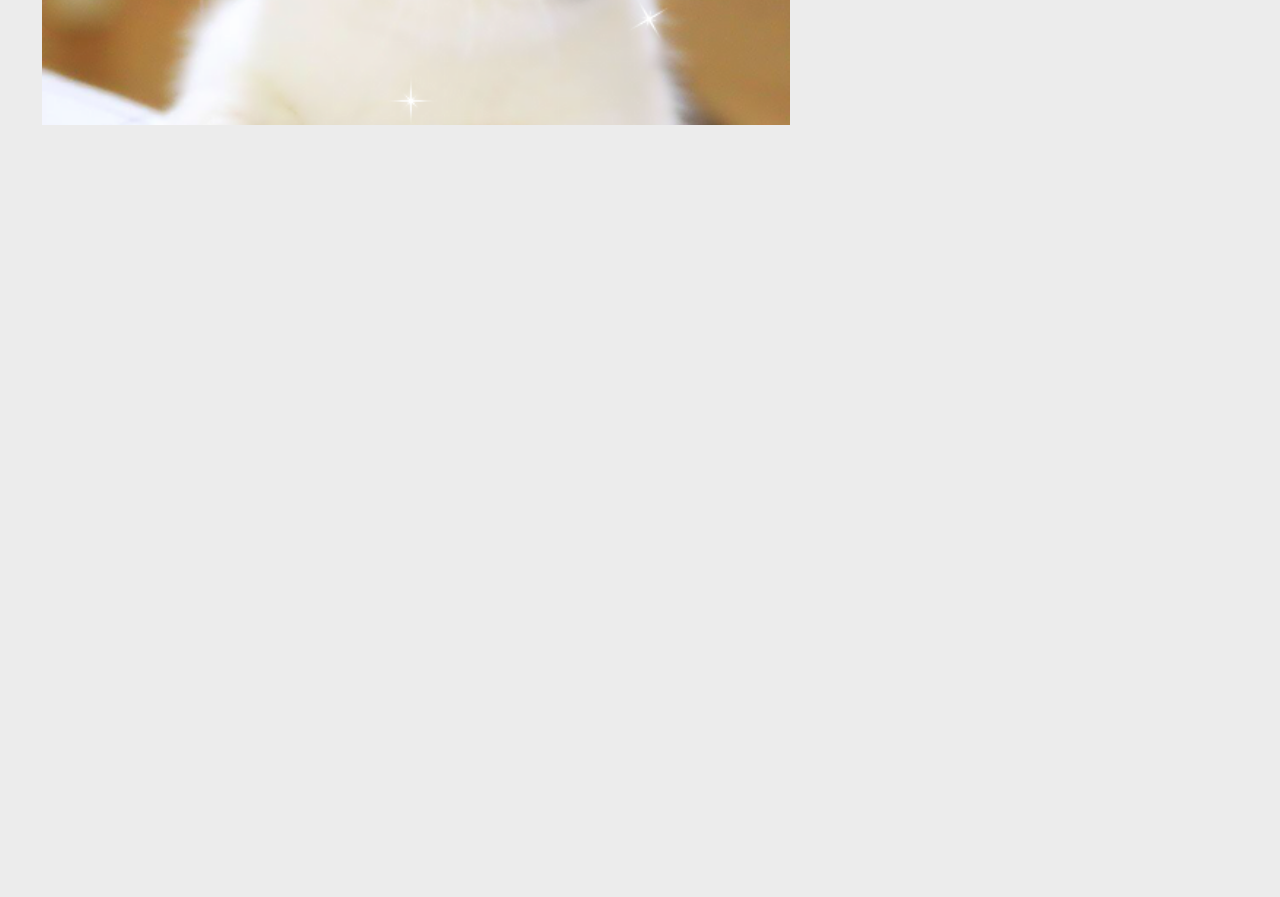
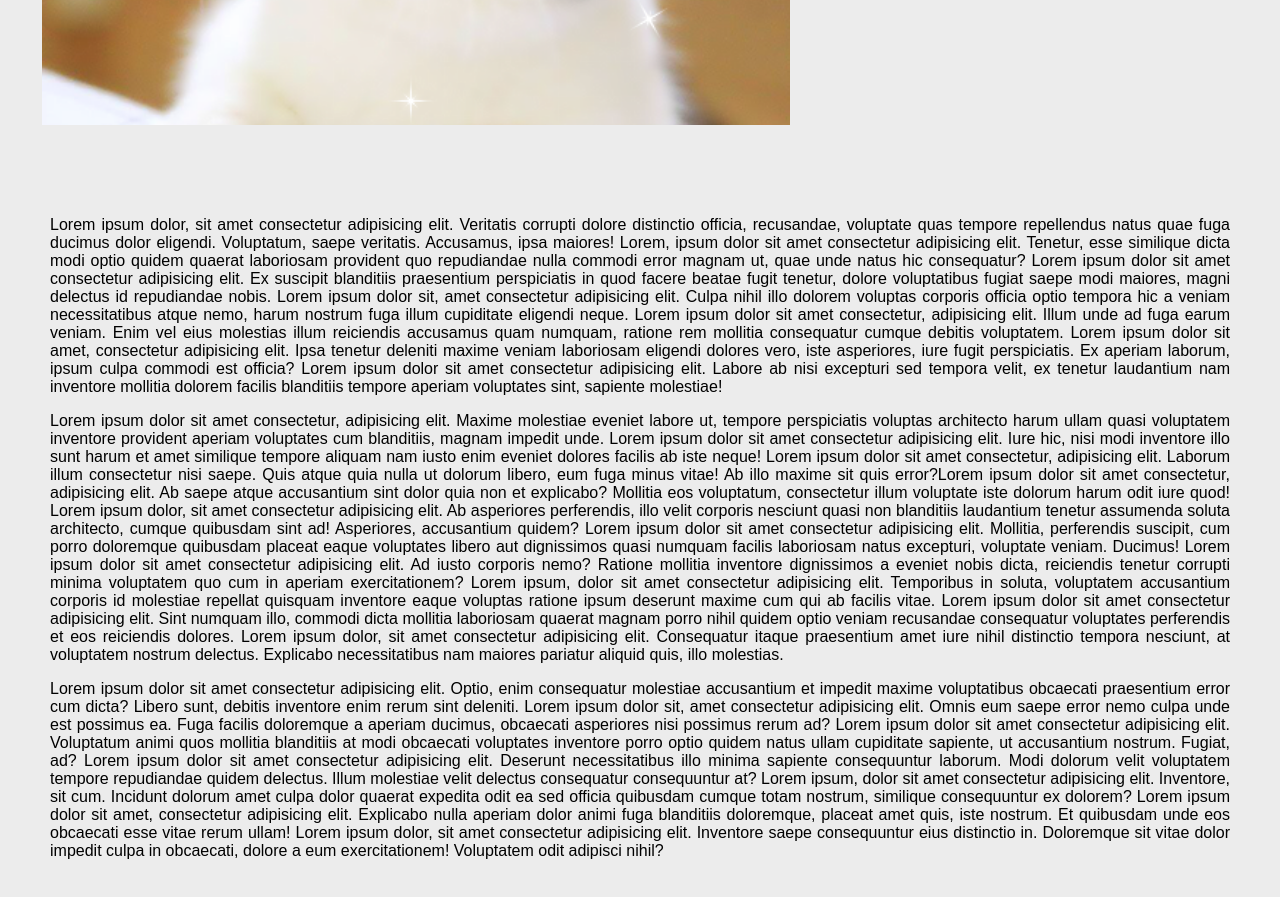
Before and after one commit to ibrahimdeni/stage-1-b39-day5, a plain HTML site: page blogDetail.html in a window 1280 px wide. Shown: the part 503-1400 px from the top of the page. Before the commit the page ends 800 px from the top, so only its background shows below. Drawn offline with Linux system fonts and the light colour scheme.

Commit message:
kasih paragraph

```diff
--- a/blogDetail.html
+++ b/blogDetail.html
@@ -81,7 +81,37 @@
         </div>
     </section>
 
-    <section clas="ssesi bawah">
+    <section class="sesi-bawah">
+        <div >
+            <p> Lorem ipsum dolor, sit amet consectetur adipisicing elit. Veritatis corrupti dolore distinctio officia, recusandae, voluptate quas tempore repellendus natus quae fuga ducimus dolor eligendi. Voluptatum, saepe veritatis. Accusamus, ipsa maiores!
+                Lorem, ipsum dolor sit amet consectetur adipisicing elit. Tenetur, esse similique dicta modi optio quidem quaerat laboriosam provident quo repudiandae nulla commodi error magnam ut, quae unde natus hic consequatur?
+                Lorem ipsum dolor sit amet consectetur adipisicing elit. Ex suscipit blanditiis praesentium perspiciatis in quod facere beatae fugit tenetur, dolore voluptatibus fugiat saepe modi maiores, magni delectus id repudiandae nobis.
+                Lorem ipsum dolor sit, amet consectetur adipisicing elit. Culpa nihil illo dolorem voluptas corporis officia optio tempora hic a veniam necessitatibus atque nemo, harum nostrum fuga illum cupiditate eligendi neque.
+                Lorem ipsum dolor sit amet consectetur, adipisicing elit. Illum unde ad fuga earum veniam. Enim vel eius molestias illum reiciendis accusamus quam numquam, ratione rem mollitia consequatur cumque debitis voluptatem.
+                Lorem ipsum dolor sit amet, consectetur adipisicing elit. Ipsa tenetur deleniti maxime veniam laboriosam eligendi dolores vero, iste asperiores, iure fugit perspiciatis. Ex aperiam laborum, ipsum culpa commodi est officia?
+                Lorem ipsum dolor sit amet consectetur adipisicing elit. Labore ab nisi excepturi sed tempora velit, ex tenetur laudantium nam inventore mollitia dolorem facilis blanditiis tempore aperiam voluptates sint, sapiente molestiae!
+            </p>
+            <p>
+                Lorem ipsum dolor sit amet consectetur, adipisicing elit. Maxime molestiae eveniet labore ut, tempore perspiciatis voluptas architecto harum ullam quasi voluptatem inventore provident aperiam voluptates cum blanditiis, magnam impedit unde.
+                Lorem ipsum dolor sit amet consectetur adipisicing elit. Iure hic, nisi modi inventore illo sunt harum et amet similique tempore aliquam nam iusto enim eveniet dolores facilis ab iste neque!
+                Lorem ipsum dolor sit amet consectetur, adipisicing elit. Laborum illum consectetur nisi saepe. Quis atque quia nulla ut dolorum libero, eum fuga minus vitae! Ab illo maxime sit quis error?Lorem ipsum dolor sit amet consectetur, adipisicing elit. Ab saepe atque accusantium sint dolor quia non et explicabo? Mollitia eos voluptatum, consectetur illum voluptate iste dolorum harum odit iure quod!
+                Lorem ipsum dolor, sit amet consectetur adipisicing elit. Ab asperiores perferendis, illo velit corporis nesciunt quasi non blanditiis laudantium tenetur assumenda soluta architecto, cumque quibusdam sint ad! Asperiores, accusantium quidem?
+                Lorem ipsum dolor sit amet consectetur adipisicing elit. Mollitia, perferendis suscipit, cum porro doloremque quibusdam placeat eaque voluptates libero aut dignissimos quasi numquam facilis laboriosam natus excepturi, voluptate veniam. Ducimus!
+                Lorem ipsum dolor sit amet consectetur adipisicing elit. Ad iusto corporis nemo? Ratione mollitia inventore dignissimos a eveniet nobis dicta, reiciendis tenetur corrupti minima voluptatem quo cum in aperiam exercitationem?
+                Lorem ipsum, dolor sit amet consectetur adipisicing elit. Temporibus in soluta, voluptatem accusantium corporis id molestiae repellat quisquam inventore eaque voluptas ratione ipsum deserunt maxime cum qui ab facilis vitae.
+                Lorem ipsum dolor sit amet consectetur adipisicing elit. Sint numquam illo, commodi dicta mollitia laboriosam quaerat magnam porro nihil quidem optio veniam recusandae consequatur voluptates perferendis et eos reiciendis dolores.
+                Lorem ipsum dolor, sit amet consectetur adipisicing elit. Consequatur itaque praesentium amet iure nihil distinctio tempora nesciunt, at voluptatem nostrum delectus. Explicabo necessitatibus nam maiores pariatur aliquid quis, illo molestias.
+            </p>
+            <p>
+                Lorem ipsum dolor sit amet consectetur adipisicing elit. Optio, enim consequatur molestiae accusantium et impedit maxime voluptatibus obcaecati praesentium error cum dicta? Libero sunt, debitis inventore enim rerum sint deleniti.
+                Lorem ipsum dolor sit, amet consectetur adipisicing elit. Omnis eum saepe error nemo culpa unde est possimus ea. Fuga facilis doloremque a aperiam ducimus, obcaecati asperiores nisi possimus rerum ad?
+                Lorem ipsum dolor sit amet consectetur adipisicing elit. Voluptatum animi quos mollitia blanditiis at modi obcaecati voluptates inventore porro optio quidem natus ullam cupiditate sapiente, ut accusantium nostrum. Fugiat, ad?
+                Lorem ipsum dolor sit amet consectetur adipisicing elit. Deserunt necessitatibus illo minima sapiente consequuntur laborum. Modi dolorum velit voluptatem tempore repudiandae quidem delectus. Illum molestiae velit delectus consequatur consequuntur at?
+                Lorem ipsum, dolor sit amet consectetur adipisicing elit. Inventore, sit cum. Incidunt dolorum amet culpa dolor quaerat expedita odit ea sed officia quibusdam cumque totam nostrum, similique consequuntur ex dolorem?
+                Lorem ipsum dolor sit amet, consectetur adipisicing elit. Explicabo nulla aperiam dolor animi fuga blanditiis doloremque, placeat amet quis, iste nostrum. Et quibusdam unde eos obcaecati esse vitae rerum ullam!
+                Lorem ipsum dolor, sit amet consectetur adipisicing elit. Inventore saepe consequuntur eius distinctio in. Doloremque sit vitae dolor impedit culpa in obcaecati, dolore a eum exercitationem! Voluptatem odit adipisci nihil?
+            </p>
+        </div>
 
     </section>
 
--- a/blogdetails.css
+++ b/blogdetails.css
@@ -119,3 +119,8 @@ label {
 .sesi-atas .body .kanan .konten-bawah .paket-kanan {
     flex: 50%;
 }
+
+.sesi-bawah {
+    padding: 50px 50px;
+    text-align: justify;
+}
```
Also changed, not shown: assets/jam.png (added), assets/kalender.png (added).
